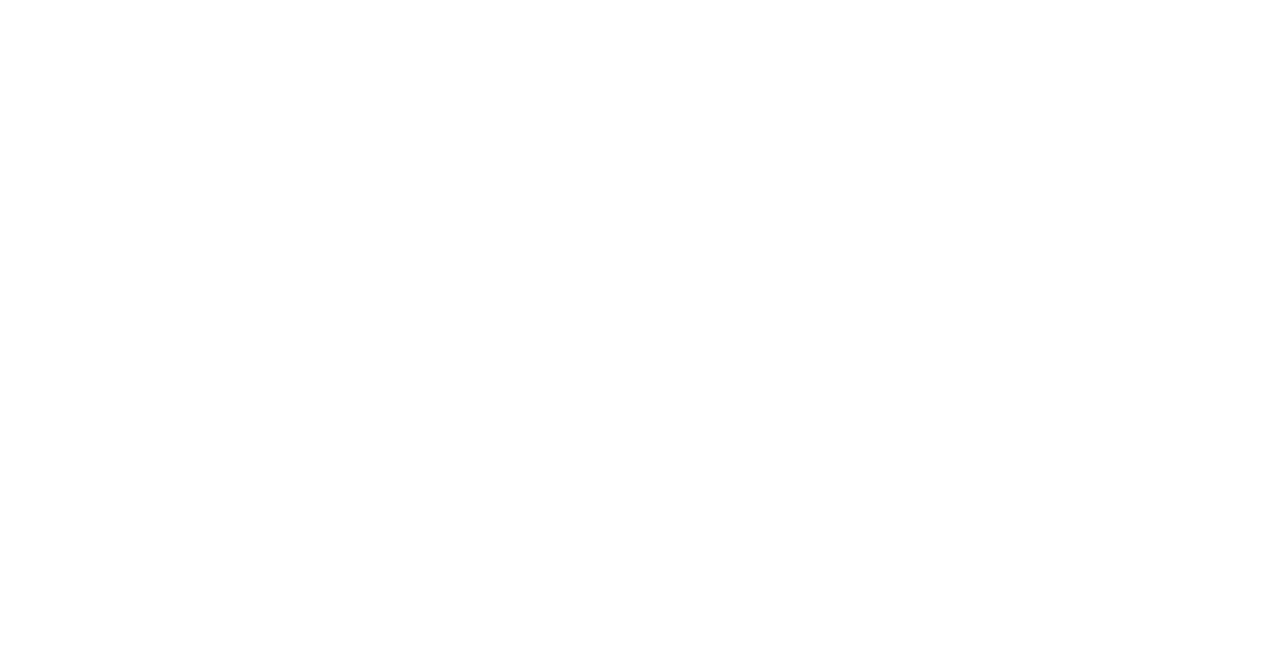
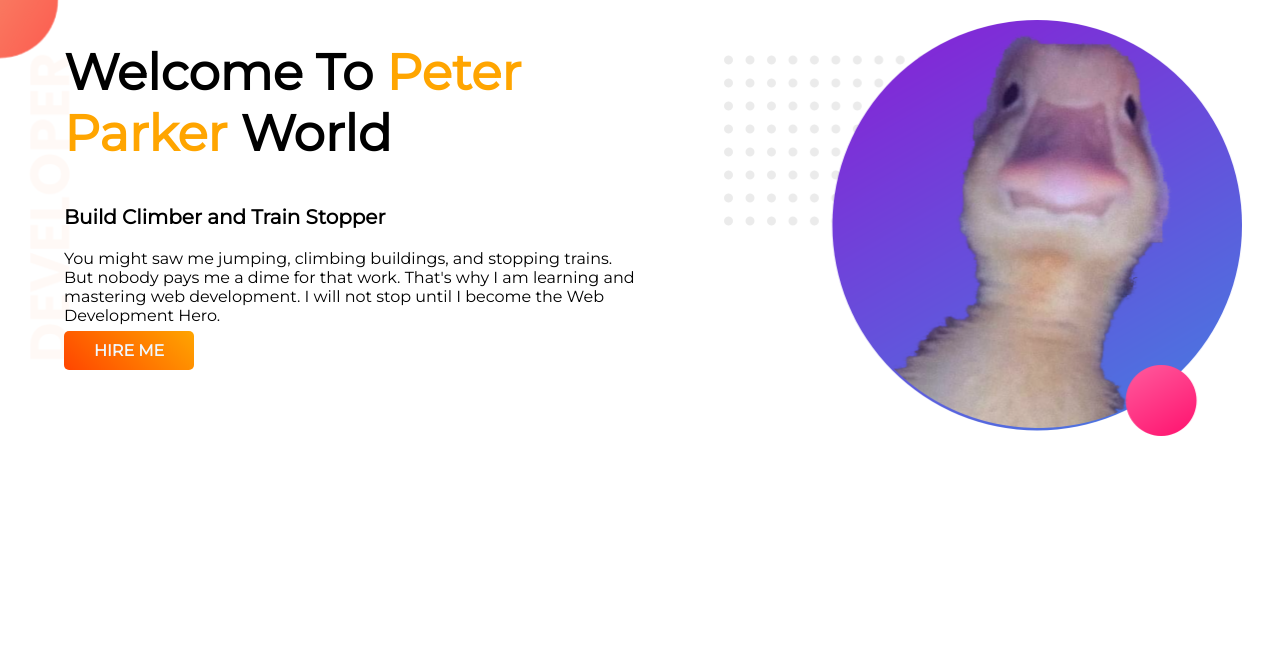
Before and after one commit to RaisaSyeeda/dummy-portfolio, a plain HTML site: page index.html in a window 1280 px wide. Drawn offline with Linux system fonts and the light colour scheme.

Commit message:
first section

```diff
--- a/index.html
+++ b/index.html
@@ -13,7 +13,20 @@
 </head>
 
 <body>
+    <section class="top-banner">
+        <div class="half-width">
+            <h1>Welcome To <span class="orange-color">Peter Parker</span> World</h1>
+            <h3>Build Climber and Train Stopper</h3>
+            <p>You might saw me jumping, climbing buildings, and stopping trains. But nobody pays me a dime for that
+                work. That's why I am learning and mastering web development. I will not stop until I become the Web
+                Development Hero.</p>
+            <a class="link-button" target="_blank" href="https://www.youtube.com/">HIRE ME</a>
+        </div>
 
+        <div class="half-width">
+            <img src="images/profile1.png" alt="">
+        </div>
+    </section>
 </body>
 
 </html>
--- a/style.css
+++ b/style.css
@@ -1,3 +1,38 @@
 body{
-    font: 'Montserrat', sans-serif;
+    font-family: 'Montserrat', sans-serif;
+    margin: 0;
 }
+h1{
+    font-size: 50px;
+}
+h3{
+    font-size: 20px;
+}
+.orange-color{
+    color: orange;
+}
+.link-button{
+    text-decoration: none;
+    background-image: linear-gradient(45deg, orangered, orange);
+    color:aliceblue;
+    font-weight: 600;
+    padding: 10px 30px;
+    border-radius: 5px;
+}
+section{
+    display: flex;
+    height: 500px;
+    padding-bottom: 150px;
+}
+.half-width{
+    width: 50%;
+    padding-left: 5%;
+}
+.half-width img{
+    width: 90%;
+    padding: 20px;
+}
+.top-banner{
+    background-image: url(images/top-banner.png);
+    background-repeat: no-repeat;
+}
```
